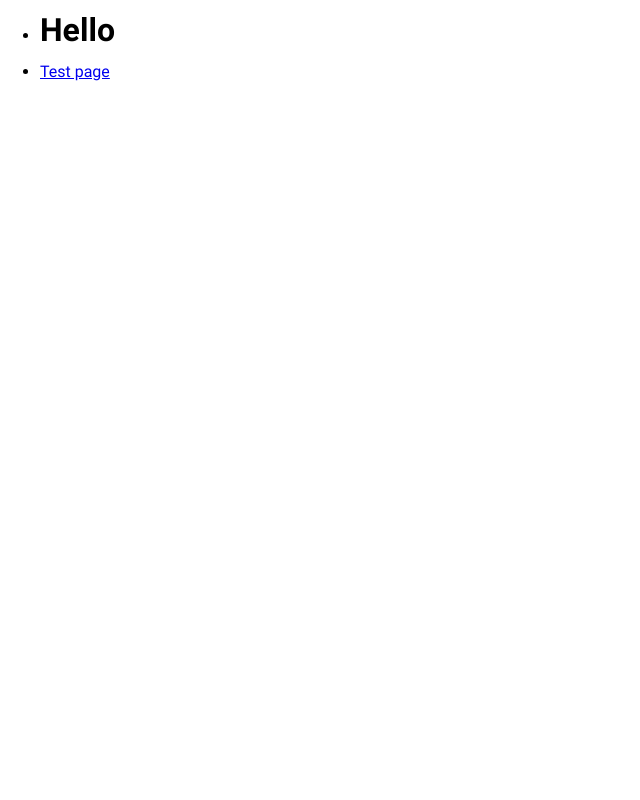
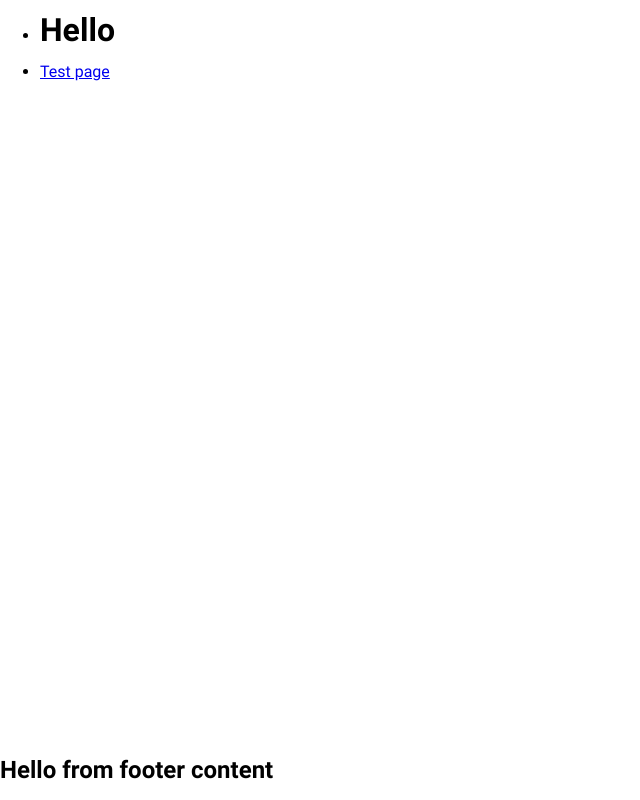
Before and after one commit to Shirokuiu/ssg-template--gatsby-, a Gatsby site: page / in a window 1280 px wide. Shown: the whole page, without its empty margins (0-640 px from the left). Built offline with nearby package versions, Linux system fonts and the light colour scheme; Gatsby itself is replaced by a stand-in of ours.

Commit message:
Добавил лейаут для страницы, который прибивает футер к низу страницы

```diff
--- /dev/null
+++ b/src/assets/styles/gatsby-normalize.scss
@@ -0,0 +1,4 @@
+#___gatsby,
+#gatsby-focus-wrapper {
+  all: inherit;
+}
--- a/src/assets/styles/blocks/svg-icon.scss
+++ b/src/assets/styles/global.scss
@@ -1,4 +1,14 @@
-@import 'src/assets/styles/variables';
+@import 'variables';
+
+html,
+body {
+  height: 100%;
+}
+
+img {
+  width: 100%;
+  height: auto;
+}
 
 .svg-icon {
   display: block;
--- a/src/assets/styles/index.scss
+++ b/src/assets/styles/index.scss
@@ -1,3 +1,4 @@
 @import '~normalize.css';
+@import 'gatsby-normalize.scss';
 @import 'typography';
-@import 'blocks/svg-icon';
+@import 'global';
--- /dev/null
+++ b/src/components/shared/page-layout/page-layout.scss
@@ -0,0 +1,13 @@
+.page-layout {
+  display: flex;
+  flex-direction: column;
+  height: 100%;
+
+  &__content {
+    flex: 1 0 auto;
+  }
+
+  &__footer-wrap {
+    flex: 0 0 auto;
+  }
+}
--- /dev/null
+++ b/src/components/shared/page-layout/page-layout.tsx
@@ -0,0 +1,15 @@
+import React from 'react';
+
+import { Props } from '@components/shared/page-layout/types';
+import './page-layout.scss';
+
+function PageLayout({ children, renderFooter = () => null }: Props) {
+  return (
+    <div className="page-layout">
+      <div className="page-layout__content">{children}</div>
+      <div className="page-layout__footer-wrap">{renderFooter()}</div>
+    </div>
+  );
+}
+
+export default PageLayout;
--- /dev/null
+++ b/src/components/shared/page-layout/types.ts
@@ -0,0 +1,5 @@
+import { PropsWithChildren } from 'react';
+
+export type Props = PropsWithChildren<{
+  renderFooter?: () => JSX.Element | null;
+}>;
--- a/src/pages/index.tsx
+++ b/src/pages/index.tsx
@@ -1,8 +1,11 @@
 import * as React from 'react';
 import { Link } from 'gatsby';
 
+import PageLayout from '@components/shared/page-layout/page-layout';
+
 function IndexPage() {
   return (
+    <PageLayout renderFooter={() => <h2>Hello from footer content</h2>}>
       <ul>
         <li>
           <h1>Hello</h1>
@@ -11,6 +14,7 @@ function IndexPage() {
           <Link to="test-page">Test page</Link>
         </li>
       </ul>
+    </PageLayout>
   );
 }
 
--- a/src/pages/test-page.tsx
+++ b/src/pages/test-page.tsx
@@ -3,9 +3,11 @@ import React from 'react';
 import { StaticImage } from 'gatsby-plugin-image';
 
 import Icon from '@assets/img/atention.svg';
+import PageLayout from '@components/shared/page-layout/page-layout';
 
 function TestPage() {
   return (
+    <PageLayout>
       <ul>
         <li>
           <h1>Hello from test page</h1>
@@ -20,6 +22,7 @@ function TestPage() {
           <Link to="/">Go home</Link>
         </li>
       </ul>
+    </PageLayout>
   );
 }
 
```
Also changed, not shown: 1 other file. Lines whose indentation alone changed are shown as unchanged.
